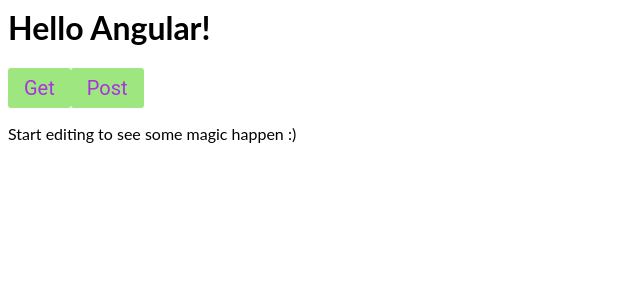
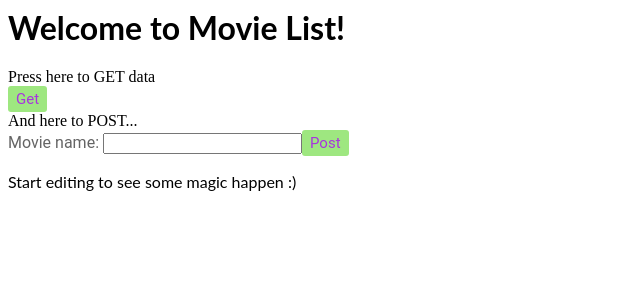
Before and after one commit to guyshellem/movies-ui, an Angular app: page / in a window 1280 px wide. Shown: the top 300 px of the page, without its empty margins (0-640 px from the left). Built offline with nearby package versions, Linux system fonts and the light colour scheme.

Commit message:
7 files modified, 1 added, 1 deleted

```diff
--- a/src/app/app.component.html
+++ b/src/app/app.component.html
@@ -1,4 +1,4 @@
-<hello name="{{ name }}"></hello>
+<header name="{{ name }}"></header>
 
 <app-movie></app-movie>
 
--- a/src/app/app.component.ts
+++ b/src/app/app.component.ts
@@ -6,5 +6,5 @@
   styleUrls: [ './app.component.css' ]
 })
 export class AppComponent  {
-  name = 'Angular';
+  name = 'Movie List';
 }
--- a/src/app/app.module.ts
+++ b/src/app/app.module.ts
@@ -4,13 +4,13 @@
 import { HttpClientModule }    from '@angular/common/http';
 
 import { AppComponent } from './app.component';
-import { HelloComponent } from './hello.component';
+import { HeaderComponent } from './header.component';
 import { MovieComponent } from './movie/movie.component';
 import { MovieService } from './movie.service';
 
 @NgModule({
   imports:      [ BrowserModule, FormsModule, HttpClientModule ],
-  declarations: [ AppComponent, HelloComponent, MovieComponent ],
+  declarations: [ AppComponent, HeaderComponent, MovieComponent ],
   bootstrap:    [ AppComponent ],
   providers: [MovieService]
 })
--- a/src/app/hello.component.ts
+++ b/src/app/header.component.ts
@@ -1,10 +1,10 @@
 import { Component, Input } from '@angular/core';
 
 @Component({
-  selector: 'hello',
-  template: `<h1>Hello {{name}}!</h1>`,
+  selector: 'header',
+  template: `<h1>Welcome to {{name}}!</h1>`,
   styles: [`h1 { font-family: Lato; }`]
 })
-export class HelloComponent  {
+export class HeaderComponent  {
   @Input() name: string;
 }
--- a/src/app/movie.service.ts
+++ b/src/app/movie.service.ts
@@ -10,7 +10,7 @@
 
   constructor(private http: HttpClient) { }
 
-  private configUrl = 'https://www.mocky.io/v2/5eac59a83300006465dfe344';
+  private configUrl = 'https://www.mocky.io/v2/5eac7f29330000bf0cdfe4e0';
 
   httpOptions = {
     headers: new HttpHeaders({ 'Content-Type': 'application/json' })
@@ -26,7 +26,7 @@
   public postMovie(movie: Movie): Observable<Movie[]> {
     return this.http.post<Movie>(this.configUrl, movie, this.httpOptions)
     .pipe(
-        catchError(this.handleError<Movie[]>('addMovie'))
+        catchError(this.handleError<Movie[]>('addMovie', []))
       );
   }
 
--- a/src/app/movie/movie.component.css
+++ b/src/app/movie/movie.component.css
@@ -26,11 +26,11 @@
 }
 
 button {
-  font-size: 20px;
+  font-size: 15px;
   color: #a833df;
   border-radius: 3px;
   cursor: pointer;
   background-color: #9ee780;
   border: none;
-  padding: 8px 16px;
+  padding: 4px 8px;
 }
--- a/src/app/movie/movie.component.html
+++ b/src/app/movie/movie.component.html
@@ -1,13 +1,20 @@
+Press here to GET data
+<div>
+  <button (click)='showMovies();'>
+    Get
+  </button>
+</div>
 
-<button (click)='showMovies();'>
-  Get
-</button>
+And here to POST...
+<div>
+  <label>Movie name:
+    <input #movieName>
+  </label>
+  <button (click)="addMovies(movieName.value); movieName.value=''">
+    Post
+  </button>
+</div>
 
-<button (click)='addMovies();'>
-  Post
-</button>
-
-
-<a *ngFor="let movie of movies">
+<div *ngFor="let movie of movies">
     Movie name: {{movie.name}}
-</a>
+</div>
--- a/src/app/movie/movie.component.ts
+++ b/src/app/movie/movie.component.ts
@@ -34,8 +34,8 @@
     this.requests.getMovies().subscribe(movies => this.movies = movies['movies']);
   }
 
-  addMovies() {
-    this.requests.postMovie(this.mockInput).subscribe(data => this.movies = data);
+  addMovies(name: string) {
+    this.requests.postMovie({ name: name } as Movie).subscribe(movies => this.movies = movies['movies']);
   }
 
 }
```
